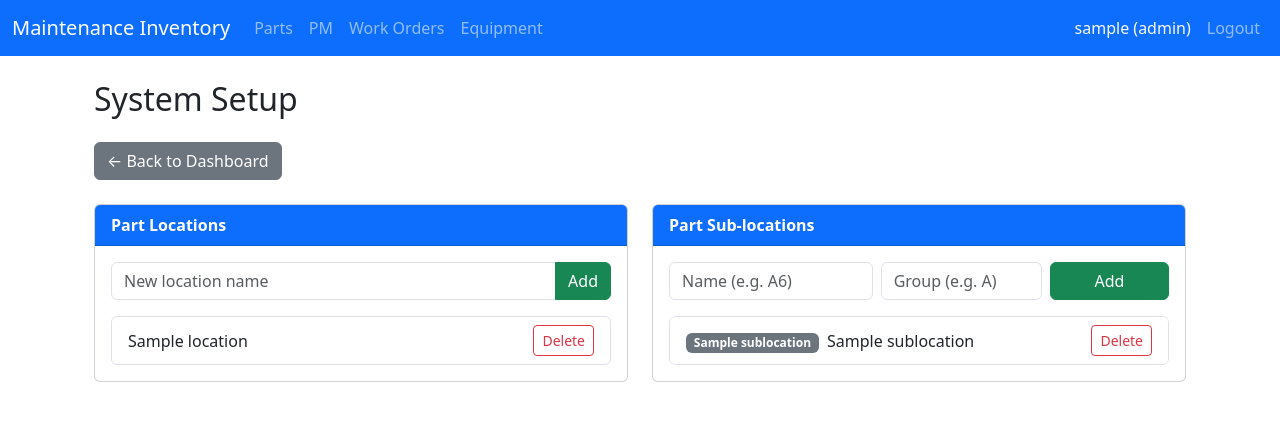
After one commit to morcomc-source/Maintenance-Software, a Flask app: page /settings/ in a window 1280 px wide. The commit adds this page. Shown: the top 421 px of the page. Run offline with Flask 3, Linux system fonts and the light colour scheme; a user stored in the database is signed in; tables that the repository leaves empty hold one stand-in row (values such as "Sample post"); some libraries are stand-ins or nearby versions.

Commit message:
Add admin PM history delete, System Setup page, and dynamic part locations

```diff
--- a/app/__init__.py
+++ b/app/__init__.py
@@ -34,6 +34,7 @@ def create_app():
     from .models.pm import PM
     from .models.part import Part
     from .models.equipment import Equipment
+    from .models.settings import PartLocation, PartSublocation
 
 # Register blueprints
     from .routes.pm import bp as pm_bp
@@ -42,6 +43,7 @@ def create_app():
     from .routes.dashboard import bp as dashboard_bp
     from .routes.workorder import bp as workorder_bp
     from .routes.equipment import bp as equipment_bp
+    from .routes.settings import bp as settings_bp
 
     app.register_blueprint(pm_bp, url_prefix='/pm')
     app.register_blueprint(parts_bp, url_prefix='/parts')
@@ -49,5 +51,6 @@ def create_app():
     app.register_blueprint(dashboard_bp)
     app.register_blueprint(workorder_bp, url_prefix='/workorder')
     app.register_blueprint(equipment_bp, url_prefix='/equipment')
+    app.register_blueprint(settings_bp)
 
     return app
--- a/app/models/equipment.py
+++ b/app/models/equipment.py
@@ -16,7 +16,7 @@ class Equipment(db.Model):
     status = db.Column(db.String(50), default='Active')
     barcode = db.Column(db.String(100), unique=True, nullable=True)
     notes = db.Column(db.Text)
-    created_at = db.Column(db.DateTime, default=datetime.utcnow)
+    created_at = db.Column(db.DateTime, default=datetime.now)
 
     def __repr__(self):
         return f'<Equipment {self.equipment_id} - {self.name}>'
--- a/app/models/pm_completion.py
+++ b/app/models/pm_completion.py
@@ -7,11 +7,11 @@ class PMCompletion(db.Model):
     id = db.Column(db.Integer, primary_key=True)
     pm_id = db.Column(db.Integer, db.ForeignKey('pm.id'), nullable=False)
 
-    completed_date = db.Column(db.DateTime, default=datetime.utcnow)
+    completed_date = db.Column(db.DateTime, default=datetime.now)
     completed_by_id = db.Column(db.Integer, db.ForeignKey('users.id'), nullable=True)
 
     notes = db.Column(db.Text, nullable=True)
-    checklist_results = db.Column(db.JSON, nullable=True)   # Saves full checklist state
+    checklist_results = db.Column(db.JSON, nullable=True)
 
     # Relationships
     pm = db.relationship('PM', backref=db.backref('completions', lazy=True, cascade="all, delete-orphan"))
--- a/app/models/user.py
+++ b/app/models/user.py
@@ -11,7 +11,7 @@ class User(UserMixin, db.Model):
     password_hash = db.Column(db.String(256), nullable=False)
     role = db.Column(db.String(20), default='technician')
     must_change_password = db.Column(db.Boolean, default=True)
-    created_at = db.Column(db.DateTime, default=datetime.utcnow)
+    created_at = db.Column(db.DateTime, default=datetime.now)
     email = db.Column(db.String(120), unique=True, nullable=True)
 
     def set_password(self, password, reset_flag=False, simple=False):
--- a/app/models/workorder.py
+++ b/app/models/workorder.py
@@ -28,7 +28,7 @@ class WorkOrder(db.Model):
     completion_notes = db.Column(db.Text, nullable=True)
     parts_used = db.Column(db.JSON, nullable=True)
 
-    created_at = db.Column(db.DateTime, default=datetime.utcnow)
+    created_at = db.Column(db.DateTime, default=datetime.now)
     assigned_at = db.Column(db.DateTime, nullable=True)
 
     created_by = db.relationship('User', foreign_keys=[created_by_id], backref='created_workorders')
--- a/app/routes/parts.py
+++ b/app/routes/parts.py
@@ -5,6 +5,7 @@ from flask import Blueprint, render_template, request, redirect, flash, url_for,
 from flask_login import login_required, current_user
 from app import db
 from app.models.part import Part
+from app.models.settings import PartLocation, PartSublocation
 from io import BytesIO
 from reportlab.lib.pagesizes import letter
 from reportlab.pdfgen import canvas
@@ -160,7 +161,9 @@ def index():
             }
         ))
 
-    return render_template("parts.html", items=items, search=search)
+    locations = PartLocation.query.order_by(PartLocation.name).all()
+    sublocations = PartSublocation.query.order_by(PartSublocation.group_label, PartSublocation.name).all()
+    return render_template("parts.html", items=items, search=search, locations=locations, sublocations=sublocations)
 
 
 @bp.route('/search')
--- /dev/null
+++ b/app/routes/settings.py
@@ -0,0 +1,91 @@
+from flask import Blueprint, render_template, request, redirect, url_for, flash
+from flask_login import login_required, current_user
+from app import db
+from app.models.settings import PartLocation, PartSublocation
+
+bp = Blueprint('settings', __name__, url_prefix='/settings')
+
+@bp.route('/')
+@login_required
+def index():
+    if current_user.role != 'admin':
+        flash("Admin only.", "danger")
+        return redirect(url_for('dashboard.index'))
+
+    locations = PartLocation.query.order_by(PartLocation.name).all()
+    sublocations = PartSublocation.query.order_by(PartSublocation.group_label, PartSublocation.name).all()
+    return render_template('settings/index.html', locations=locations, sublocations=sublocations)
+
+
+@bp.route('/locations/add', methods=['POST'])
+@login_required
+def add_location():
+    if current_user.role != 'admin':
+        flash("Admin only.", "danger")
+        return redirect(url_for('dashboard.index'))
+
+    name = request.form.get('name', '').strip()
+    if not name:
+        flash("Location name is required.", "danger")
+        return redirect(url_for('settings.index'))
+
+    if PartLocation.query.filter_by(name=name).first():
+        flash("That location already exists.", "warning")
+        return redirect(url_for('settings.index'))
+
+    db.session.add(PartLocation(name=name))
+    db.session.commit()
+    flash(f"Location '{name}' added.", "success")
+    return redirect(url_for('settings.index'))
+
+
+@bp.route('/locations/delete/<int:id>', methods=['POST'])
+@login_required
+def delete_location(id):
+    if current_user.role != 'admin':
+        flash("Admin only.", "danger")
+        return redirect(url_for('dashboard.index'))
+
+    loc = PartLocation.query.get_or_404(id)
+    db.session.delete(loc)
+    db.session.commit()
+    flash("Location deleted.", "success")
+    return redirect(url_for('settings.index'))
+
+
+@bp.route('/sublocations/add', methods=['POST'])
+@login_required
+def add_sublocation():
+    if current_user.role != 'admin':
+        flash("Admin only.", "danger")
+        return redirect(url_for('dashboard.index'))
+
+    name = request.form.get('name', '').strip()
+    group = request.form.get('group_label', '').strip() or None
+
+    if not name:
+        flash("Sublocation name is required.", "danger")
+        return redirect(url_for('settings.index'))
+
+    if PartSublocation.query.filter_by(name=name).first():
+        flash("That sublocation already exists.", "warning")
+        return redirect(url_for('settings.index'))
+
+    db.session.add(PartSublocation(name=name, group_label=group))
+    db.session.commit()
+    flash(f"Sublocation '{name}' added.", "success")
+    return redirect(url_for('settings.index'))
+
+
+@bp.route('/sublocations/delete/<int:id>', methods=['POST'])
+@login_required
+def delete_sublocation(id):
+    if current_user.role != 'admin':
+        flash("Admin only.", "danger")
+        return redirect(url_for('dashboard.index'))
+
+    sub = PartSublocation.query.get_or_404(id)
+    db.session.delete(sub)
+    db.session.commit()
+    flash("Sublocation deleted.", "success")
+    return redirect(url_for('settings.index'))
--- /dev/null
+++ b/app/templates/settings/index.html
@@ -0,0 +1,78 @@
+{% extends "base.html" %}
+{% block title %}System Setup{% endblock %}
+{% block content %}
+<div class="container mt-4">
+    <h2 class="mb-4">System Setup</h2>
+    <a href="{{ url_for('dashboard.index') }}" class="btn btn-secondary mb-4">← Back to Dashboard</a>
+
+    <div class="row g-4">
+        <!-- Locations -->
+        <div class="col-md-6">
+            <div class="card">
+                <div class="card-header bg-primary text-white">
+                    <strong>Part Locations</strong>
+                </div>
+                <div class="card-body">
+                    <form method="POST" action="{{ url_for('settings.add_location') }}" class="mb-3">
+                        <div class="input-group">
+                            <input type="text" name="name" class="form-control" placeholder="New location name" required>
+                            <button type="submit" class="btn btn-success">Add</button>
+                        </div>
+                    </form>
+                    <ul class="list-group">
+                        {% for loc in locations %}
+                        <li class="list-group-item d-flex justify-content-between align-items-center">
+                            {{ loc.name }}
+                            <form method="POST" action="{{ url_for('settings.delete_location', id=loc.id) }}" onsubmit="return confirm('Delete this location?');">
+                                <button type="submit" class="btn btn-sm btn-outline-danger">Delete</button>
+                            </form>
+                        </li>
+                        {% else %}
+                        <li class="list-group-item text-muted">No locations yet</li>
+                        {% endfor %}
+                    </ul>
+                </div>
+            </div>
+        </div>
+
+        <!-- Sublocations -->
+        <div class="col-md-6">
+            <div class="card">
+                <div class="card-header bg-primary text-white">
+                    <strong>Part Sub-locations</strong>
+                </div>
+                <div class="card-body">
+                    <form method="POST" action="{{ url_for('settings.add_sublocation') }}" class="mb-3">
+                        <div class="row g-2">
+                            <div class="col-5">
+                                <input type="text" name="name" class="form-control" placeholder="Name (e.g. A6)" required>
+                            </div>
+                            <div class="col-4">
+                                <input type="text" name="group_label" class="form-control" placeholder="Group (e.g. A)">
+                            </div>
+                            <div class="col-3">
+                                <button type="submit" class="btn btn-success w-100">Add</button>
+                            </div>
+                        </div>
+                    </form>
+                    <ul class="list-group" style="max-height: 400px; overflow-y: auto;">
+                        {% for sub in sublocations %}
+                        <li class="list-group-item d-flex justify-content-between align-items-center">
+                            <span>
+                                {% if sub.group_label %}<span class="badge bg-secondary me-1">{{ sub.group_label }}</span>{% endif %}
+                                {{ sub.name }}
+                            </span>
+                            <form method="POST" action="{{ url_for('settings.delete_sublocation', id=sub.id) }}" onsubmit="return confirm('Delete this sublocation?');">
+                                <button type="submit" class="btn btn-sm btn-outline-danger">Delete</button>
+                            </form>
+                        </li>
+                        {% else %}
+                        <li class="list-group-item text-muted">No sublocations yet</li>
+                        {% endfor %}
+                    </ul>
+                </div>
+            </div>
+        </div>
+    </div>
+</div>
+{% endblock %}
```
Also changed, not shown: app/config.py (+3 -9 lines), app/models/settings.py (added, +22 -0 lines), app/routes/pm.py (+15 -0 lines), app/templates/dashboard/admin.html (+30 -12 lines), app/templates/parts.html (+17 -12 lines), app/templates/pm_history.html (+10 -4 lines), 1 other file.
